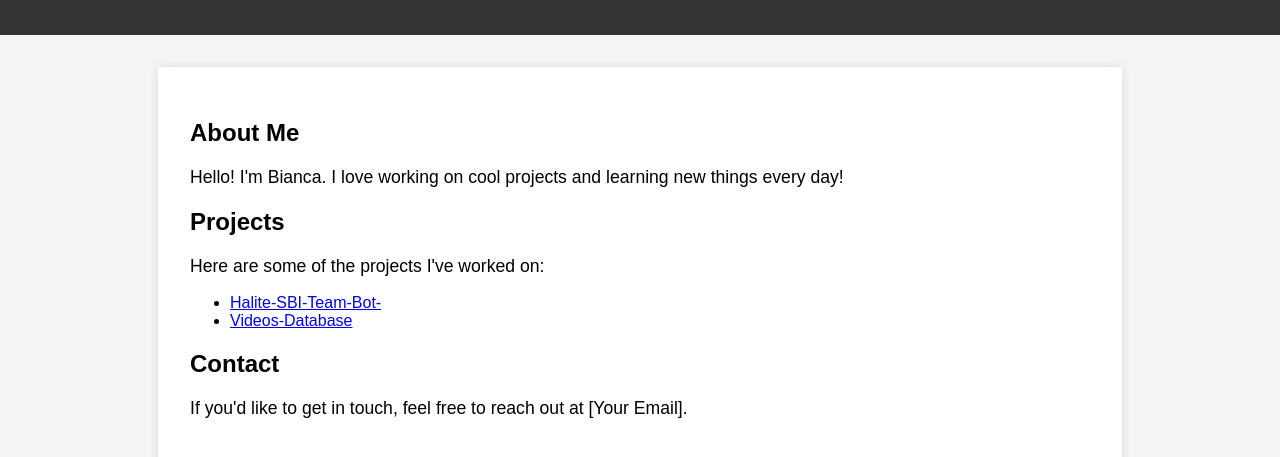
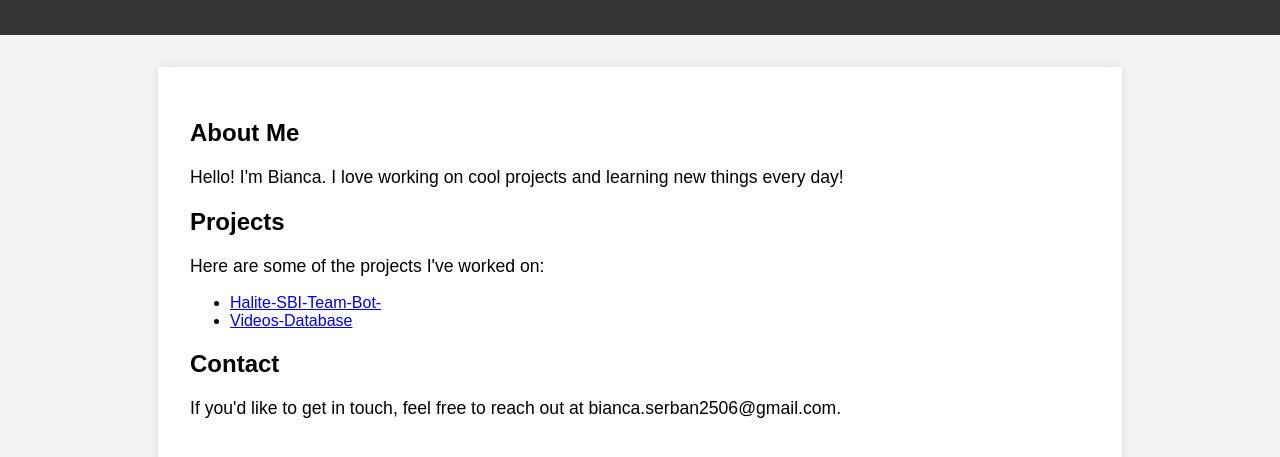
Before and after one commit to bianca2506/SE, a plain HTML site: page index.html in a window 1280 px wide. Shown: the part 77-534 px from the top of the page. Drawn offline with Linux system fonts and the light colour scheme.

Commit message:
Update index.html

```diff
--- a/index.html
+++ b/index.html
@@ -51,7 +51,7 @@
         </ul>
 
         <h2>Contact</h2>
-        <p>If you'd like to get in touch, feel free to reach out at [Your Email].</p>
+        <p>If you'd like to get in touch, feel free to reach out at bianca.serban2506@gmail.com.</p>
     </section>
 </body>
 </html>
```
